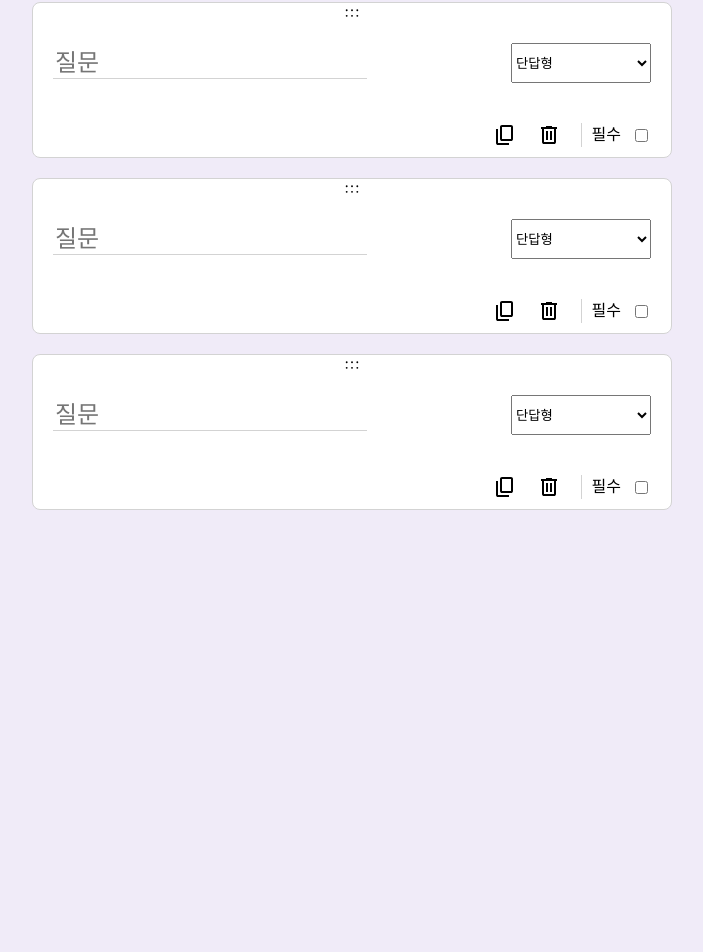
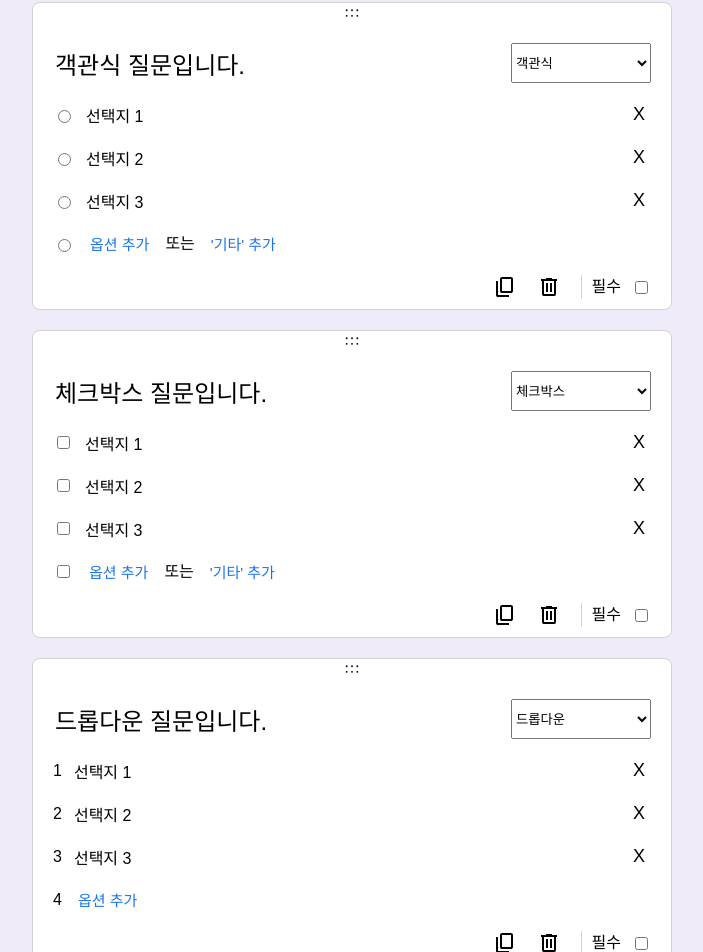
Before and after one commit to guridaek/ts-google-forms, a React (Vite) app: page / in a window 1280 px wide. Shown: the part 635-1587 px from the top of the page, without its empty margins (288-991 px from the left). Before the commit the page ends 1145 px from the top, so only its background shows below. Built offline with nearby package versions, Linux system fonts and the light colour scheme.

Commit message:
feat: OptionList 기초 레이아웃

```diff
--- /dev/null
+++ b/src/components/QuestionItem/OptionList/OptionList.styled.ts
@@ -0,0 +1,46 @@
+import styled from "styled-components";
+
+export const Container = styled.ul`
+  display: flex;
+  flex-direction: column;
+  gap: 20px;
+
+  width: 100%;
+`;
+
+export const Option = styled.li`
+  display: flex;
+  align-items: center;
+  gap: 10px;
+`;
+
+export const OptionButton = styled.input``;
+
+export const OptionInput = styled.input`
+  width: 80%;
+
+  border: none;
+
+  font-size: 16px;
+`;
+
+export const removeButton = styled.button`
+  margin-left: auto;
+
+  border: none;
+
+  background: transparent;
+  font-size: 18px;
+
+  cursor: pointer;
+`;
+
+export const addButton = styled.button`
+  border: none;
+
+  background: transparent;
+  font-size: 15px;
+  color: #1a73e8;
+
+  cursor: pointer;
+`;
--- /dev/null
+++ b/src/components/QuestionItem/OptionList/OptionList.tsx
@@ -0,0 +1,69 @@
+import { QuestionType } from "../../QuestionItemList/QuestionItemList";
+import * as S from "./OptionList.styled";
+
+interface Props {
+  type: QuestionType;
+  options: string[];
+}
+
+function OptionList({ type, options }: Props) {
+  switch (type) {
+    case "객관식":
+      return (
+        <S.Container>
+          {options.map((option) => (
+            <S.Option>
+              <S.OptionButton type="radio" checked={false} />
+              <S.OptionInput value={option} />
+              <S.removeButton>X</S.removeButton>
+            </S.Option>
+          ))}
+          <S.Option>
+            <S.OptionButton type="radio" checked={false} />
+            <S.addButton>옵션 추가</S.addButton>
+            또는
+            <S.addButton>'기타' 추가</S.addButton>
+          </S.Option>
+        </S.Container>
+      );
+
+    case "체크박스":
+      return (
+        <S.Container>
+          {options.map((option) => (
+            <S.Option>
+              <S.OptionButton type="checkbox" checked={false} />
+              <S.OptionInput value={option} />
+              <S.removeButton>X</S.removeButton>
+            </S.Option>
+          ))}
+          <S.Option>
+            <S.OptionButton type="checkbox" checked={false} />
+            <S.addButton>옵션 추가</S.addButton>
+            또는
+            <S.addButton>'기타' 추가</S.addButton>
+          </S.Option>
+        </S.Container>
+      );
+
+    case "드롭다운":
+    default:
+      return (
+        <S.Container>
+          {options?.map((option, idx) => (
+            <S.Option>
+              {idx + 1}
+              <S.OptionInput value={option} />
+              <S.removeButton>X</S.removeButton>
+            </S.Option>
+          ))}
+          <S.Option>
+            {options.length + 1}
+            <S.addButton>옵션 추가</S.addButton>
+          </S.Option>
+        </S.Container>
+      );
+  }
+}
+
+export default OptionList;
--- a/src/components/QuestionItem/QuestionItem.styled.ts
+++ b/src/components/QuestionItem/QuestionItem.styled.ts
@@ -20,8 +20,9 @@ export const Container = styled.li`
 `;
 
 export const QuestionInput = styled.input`
+  width: 70%;
+
   border: none;
-  border-bottom: 1px solid lightgray;
 
   font-size: 24px;
 `;
--- a/src/components/QuestionItem/QuestionItem.tsx
+++ b/src/components/QuestionItem/QuestionItem.tsx
@@ -4,6 +4,7 @@ import { Question, questionTypes } from "../QuestionItemList/QuestionItemList";
 import dotsSixImg from "../../assets/dotsSix.svg";
 import copyImg from "../../assets/copy.svg";
 import trashCanImg from "../../assets/trashCan.svg";
+import OptionList from "./OptionList/OptionList";
 
 interface Props extends HTMLAttributes<HTMLLIElement> {
   question: Question;
@@ -14,15 +15,17 @@ function QuestionItem({ question }: Props) {
     <S.Container>
       <S.DraggableIcon src={dotsSixImg} />
       <S.Row>
-        <S.QuestionInput placeholder="질문" />
+        <S.QuestionInput placeholder="질문" value={question.text} />
         <S.TypeSelect>
           {questionTypes.map((type) => (
-            <S.TypeOption>{type}</S.TypeOption>
+            <S.TypeOption selected={question.type === type}>{type}</S.TypeOption>
           ))}
         </S.TypeSelect>
       </S.Row>
       <S.Row>
-        {["단답형", "장문형"].includes(question.type) && (
+        {question.options ? (
+          <OptionList type={question.type} options={question.options} />
+        ) : (
           <S.Answer>{`${question.type} 텍스트`}</S.Answer>
         )}
       </S.Row>
--- a/src/components/QuestionItemList/QuestionItemList.tsx
+++ b/src/components/QuestionItemList/QuestionItemList.tsx
@@ -14,9 +14,9 @@ export interface Question {
 const questions: Question[] = [
   { type: "단답형", text: "단답형 질문입니다." },
   { type: "장문형", text: "장문형 질문입니다." },
-  { type: "객관식", text: "객관식 질문입니다." },
-  { type: "체크박스", text: "체크박스 질문입니다." },
-  { type: "드롭다운", text: "드롭다운 질문입니다." },
+  { type: "객관식", text: "객관식 질문입니다.", options: ["선택지 1", "선택지 2", "선택지 3"] },
+  { type: "체크박스", text: "체크박스 질문입니다.", options: ["선택지 1", "선택지 2", "선택지 3"] },
+  { type: "드롭다운", text: "드롭다운 질문입니다.", options: ["선택지 1", "선택지 2", "선택지 3"] },
 ];
 
 function QuestionItemList() {
```
